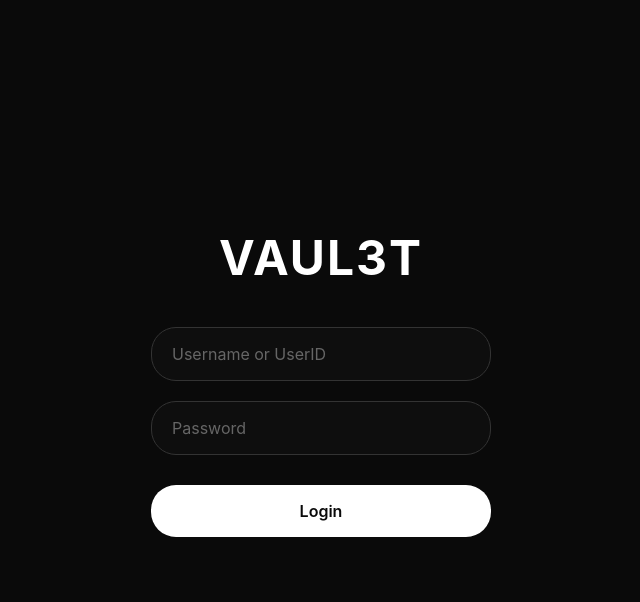
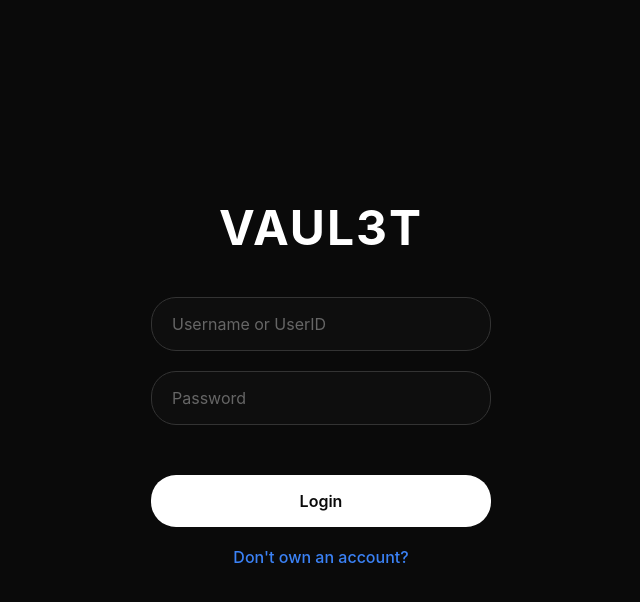
Before and after one commit to osintlarp/main, a Flask app: page /login in a window 1280 px wide. Shown: the top 602 px of the page, without its empty margins (319-959 px from the left). Run offline with Flask 3, Linux system fonts and the light colour scheme; parts of the project's set-up code (start-up, migrations or seed data) failed here and were passed over; some libraries are stand-ins or nearby versions.

Commit message:
Update login.html

```diff
--- a/templates/login.html
+++ b/templates/login.html
@@ -12,12 +12,17 @@ body{background-color:#0a0a0a;color:#fff;display:flex;justify-content:center;ali
 .login-input{width:100%;padding:16px 20px;margin-bottom:20px;background-color:rgba(15,15,15,0.8);border:1px solid #333;border-radius:25px;color:#fff;font-size:16px;transition:all 0.3s ease;}
 .login-input:focus{outline:none;border-color:#3b82f6;box-shadow:0 0 0 3px rgba(59,130,246,0.1);}
 .login-input::placeholder{color:#666;}
+.cf-turnstile{margin-bottom:20px;display:flex;justify-content:flex-end;}
 .login-button{width:100%;padding:16px;background-color:#fff;color:#0a0a0a;border:none;border-radius:25px;font-size:16px;font-weight:600;cursor:pointer;transition:all 0.3s ease;margin-top:10px;}
 .login-button:hover{background-color:#f0f0f0;transform:translateY(-2px);box-shadow:0 5px 15px rgba(255,255,255,0.1);}
 .login-button:active{transform:translateY(0);}
 .error-message{color:#ef4444;text-align:center;margin-top:15px;font-size:14px;min-height:20px;}
-@media(max-width:480px){.login-container{padding:30px 20px;}.login-title{font-size:40px;}}
+.register-link{text-align:center;margin-top:20px;}
+.register-link a{color:#3b82f6;text-decoration:none;font-weight:500;}
+.register-link a:hover{text-decoration:underline;}
+@media(max-width:480px){.login-container{padding:30px 20px;}.login-title{font-size:40px;}.cf-turnstile{justify-content:center;}}
 </style>
+<script src="https://challenges.cloudflare.com/turnstile/v0/api.js" async defer></script>
 </head>
 <body>
 <div class="login-container">
@@ -25,7 +30,9 @@ body{background-color:#0a0a0a;color:#fff;display:flex;justify-content:center;ali
 <form id="loginForm">
 <input type="text" class="login-input" placeholder="Username or UserID" id="username" required>
 <input type="password" class="login-input" placeholder="Password" id="password" required>
+<div class="cf-turnstile" data-sitekey="0x4AAAAAAB-oyQPEAwnki5CC" data-theme="dark" id="cf-turnstile-widget"></div>
 <button type="submit" class="login-button">Login</button>
+<div class="register-link"><a href="/register">Don't own an account?</a></div>
 <div class="error-message" id="errorMessage"></div>
 </form>
 </div>
@@ -36,9 +43,11 @@ const username=document.getElementById('username').value.trim()
 const password=document.getElementById('password').value.trim()
 const errorMessage=document.getElementById('errorMessage')
 if(!username||!password){errorMessage.textContent='Please enter both username and password';return}
+const token=turnstile.getResponse(document.getElementById('cf-turnstile-widget'))
+if(!token){errorMessage.textContent='Please complete the CAPTCHA.';return}
 errorMessage.textContent=''
 try{
-const res=await fetch('/api/login',{method:'POST',headers:{'Content-Type':'application/json'},body:JSON.stringify({username,password})})
+const res=await fetch('/api/login',{method:'POST',headers:{'Content-Type':'application/json'},body:JSON.stringify({username,password,cf_token:token})})
 const data=await res.json()
 if(!res.ok){errorMessage.textContent=data.error||'Login failed';return}
 localStorage.setItem('sessionToken',data.sessionToken)
```
